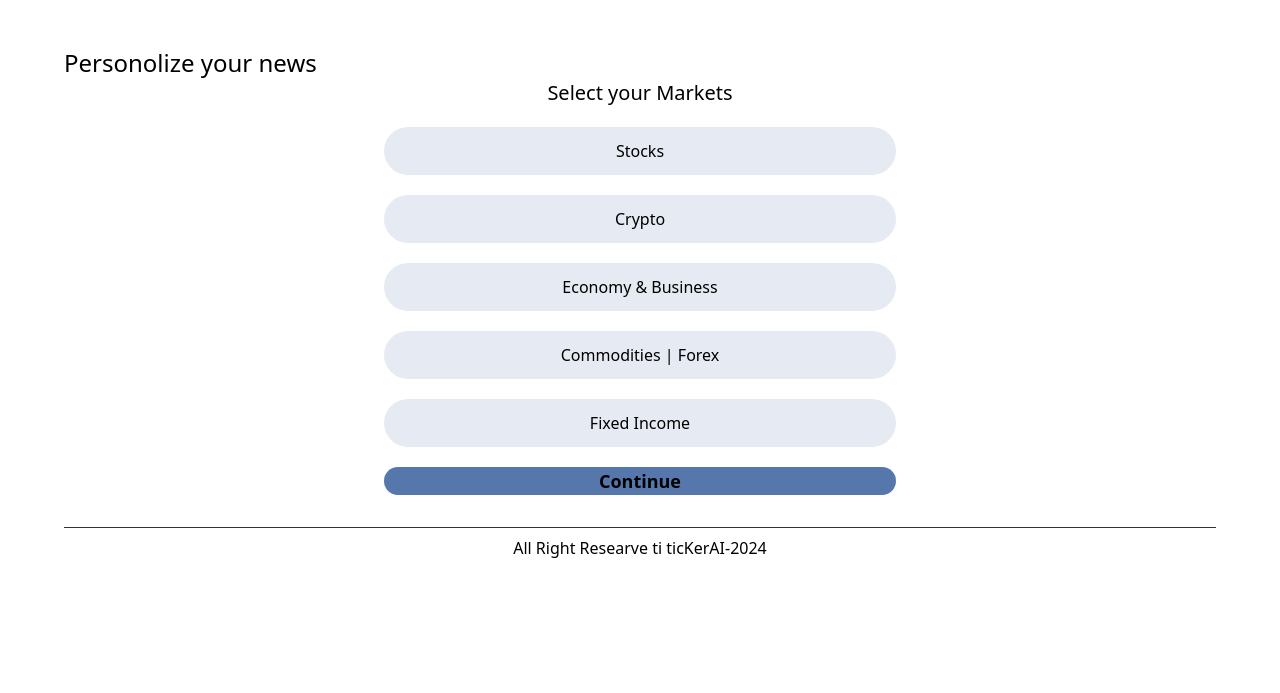
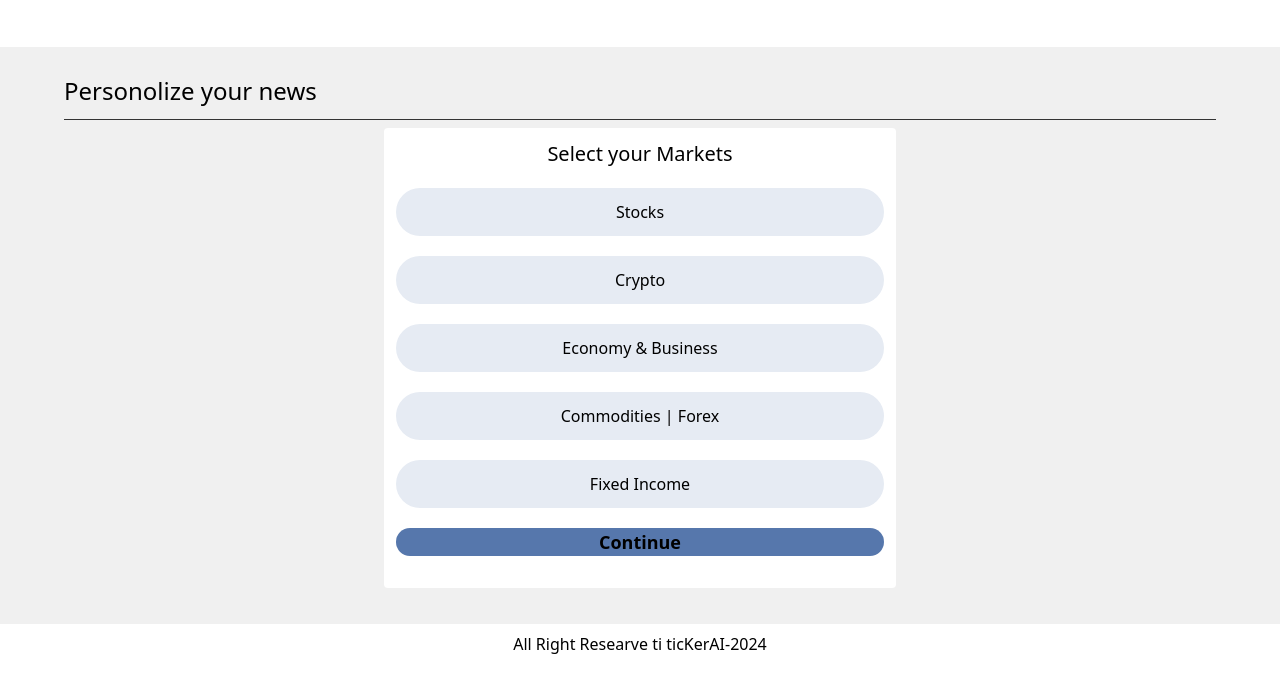
Before and after one commit to gmaidipu2024/Tickarai, a website built with Vite: page news.html in a window 1280 px wide. Shown: the part 97-790 px from the top of the page. Built offline with nearby package versions, Linux system fonts and the light colour scheme.

Commit message:
Update news.html

```diff
--- a/news.html
+++ b/news.html
@@ -6,6 +6,7 @@
 <link rel="stylesheet" href="main.css">
   <title>Document</title>
   <link rel="stylesheet" href="https://cdnjs.cloudflare.com/ajax/libs/font-awesome/6.5.2/css/all.min.css" />
+  <link href="https://cdn.jsdelivr.net/npm/tailwindcss@2.2.19/dist/tailwind.min.css" rel="stylesheet">
 
 </head>
 <body>
@@ -33,10 +34,11 @@
   </header>
 <!-- news Section-->
   <section class="container mx-auto py-2">
-  <div class="border-b border-b-[#333333;] pb-3 mx-16">
+  <div class="bg-[#F0F0F0;] py-7">
+    <div class="border-b border-b-[#333333;] pb-3 mx-16">
       <h1 class="text-2xl">Personolize your news</h1>
-
-    <div class="bg-white max-w-lg mx-auto">
+    </div>
+    <div class="bg-white max-w-lg mx-auto m-2 p-3 rounded ">
       <h3 class="text-xl  text-center">  Select your  Markets</h3>
 
       <div class="py-5 space-y-5">
@@ -46,9 +48,8 @@
         <p class="input">Commodities | Forex</p>
         <p class="input">Fixed Income</p>
       </div>
-
-    <button class="bg-[#5677AC;] text-lg font-bold w-full mb-5 transition-all hover:scale-105 duration-500 cursor-pointer rounded-full">Continue</button>
-  </div>
+      <button class="bg-[#5677AC;] text-lg font-bold w-full mb-5 transition-all hover:scale-105 duration-500 cursor-pointer rounded-full">Continue</button>
+    </div>
 
   </div>
 
```
